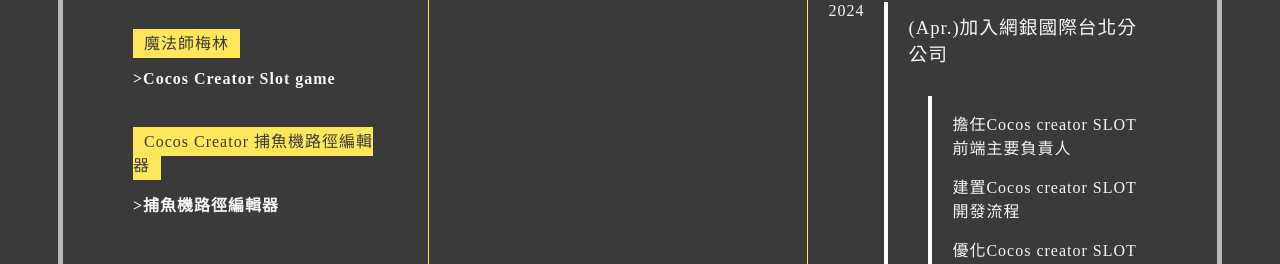
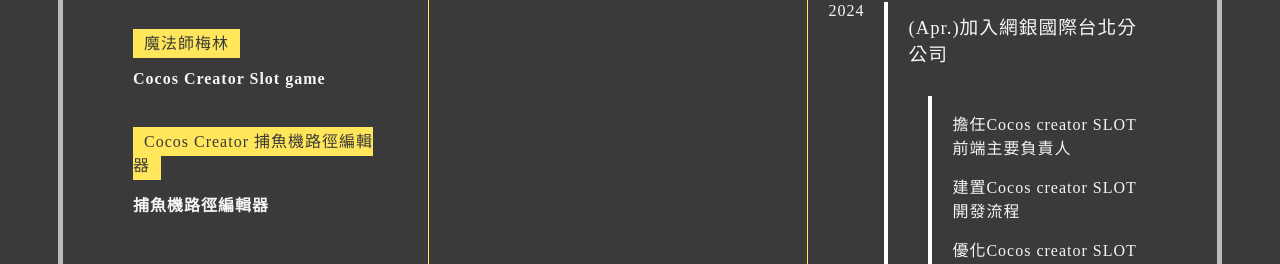
Before and after one commit to Tzuhuanhsu/introduction, a plain HTML site: page index.html in a window 1280 px wide. Shown: the part 1781-2045 px from the top of the page. Drawn offline with Linux system fonts and the light colour scheme.

Commit message:
更新說明

```diff
--- a/index.html
+++ b/index.html
@@ -79,12 +79,12 @@
             <div class="btn">
                 <a class="works"
                     href="https://www.apex-win.com/zh-TW">魔法師梅林</a>
-                <p><strong>>Cocos Creator Slot game</strong></p>
+                <p><strong>Cocos Creator Slot game</strong></p>
             </div>
             <div class="btn">
                 <a class="works"
                     href="https://github.com/Tzuhuanhsu/CocosCreator">Cocos Creator 捕魚機路徑編輯器</a>
-                <p><strong>>捕魚機路徑編輯器</strong></p>
+                <p><strong>捕魚機路徑編輯器</strong></p>
             </div>
         </div>
         <div class="center">
```
